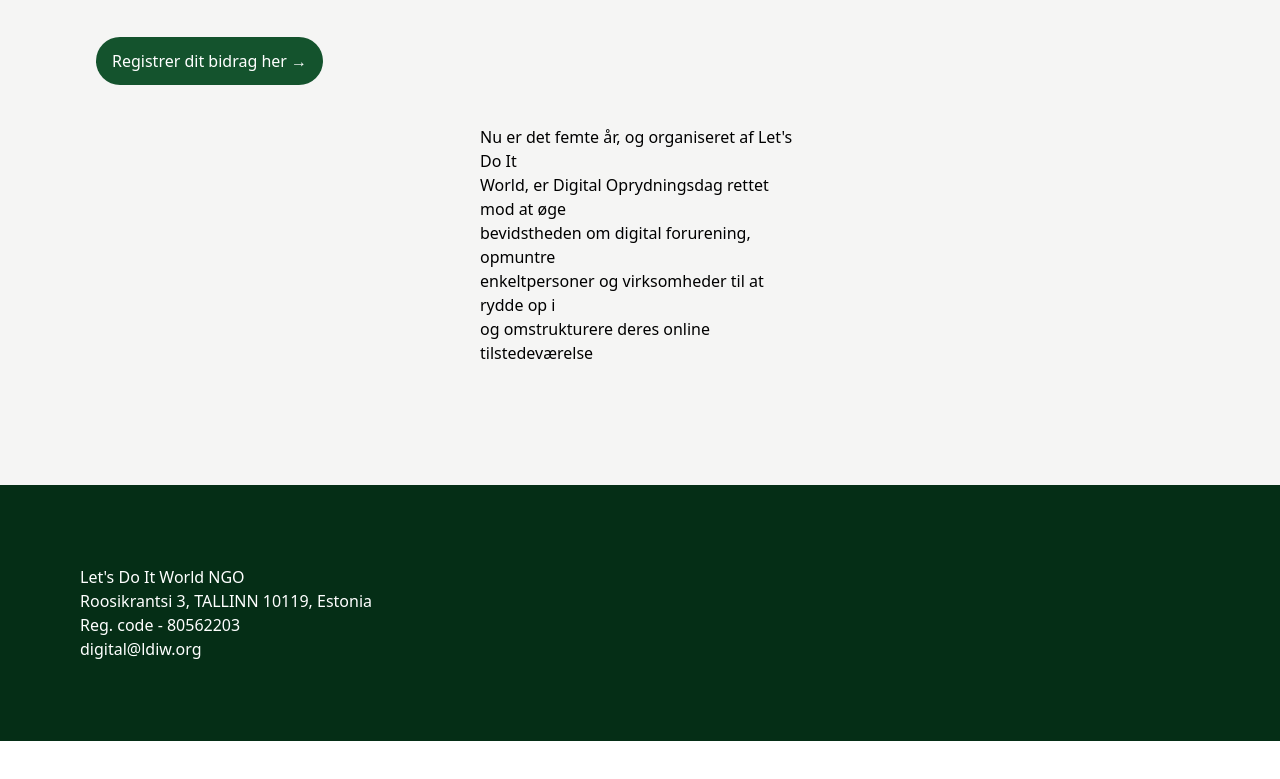
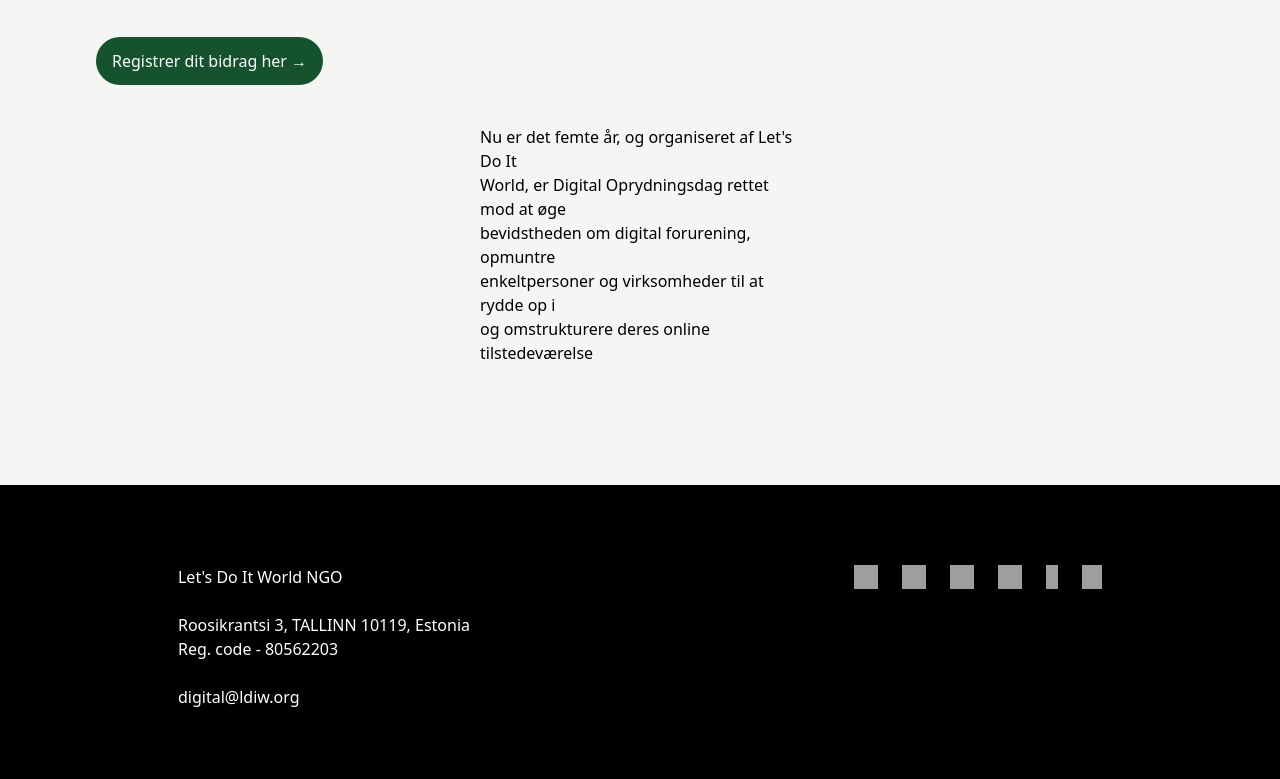
Before and after one commit to Fie-KEA/digital_oprydningsdag_team8, an Astro site: page / in a window 1280 px wide. Shown: the part 743-1522 px from the top of the page. Before the commit the page ends 1484 px from the top, so only its background shows below. Built offline with nearby package versions, Linux system fonts and the light colour scheme; Astro itself is replaced by a stand-in of ours; grey boxes are pictures that could not be loaded; a web font is replaced by a local one.

Commit message:
færdig footer

```diff
--- a/src/components/Footer.astro
+++ b/src/components/Footer.astro
@@ -1,11 +1,32 @@
 ---
 
 ---
-<section class="bg-green-950 text-white px-20 py-20">
+<section class="bg-black text-white px-20 py-20 flex flex-col gap-20 lg:flex-row justify-center lg:gap-96 font-thin">
   <div>
-  <p>Let's Do It World NGO</p>
-  <p>Roosikrantsi 3, TALLINN 10119, Estonia <br>Reg. code - 80562203</p>
+  <p class="mb-6">Let's Do It World NGO</p>
+  <p class="mb-6">Roosikrantsi 3, TALLINN 10119, Estonia <br>Reg. code - 80562203</p>
   <p>digital@ldiw.org</p>
   </div>
 
+  <div class="flex gap-6 ">
+    <a href="https://x.com/letsdoitworld">
+    <img class="w-6 h-6" src="public/x.png" alt="Oppefra"/>
+  </a>
+  <a href="https://www.youtube.com/worldcleanupday">
+    <img class="w-6 h-6" src="public/youtube.png" alt="Oppefra"/>
+  </a>
+  <a href="https://www.linkedin.com/company/world-cleanup-day-official">
+    <img class="w-6 h-6" src="public/linked.png" alt="Oppefra"/>
+  </a>
+    <a href="https://www.instagram.com/worldcleanupday.global">
+    <img class="w-6 h-6" src="public/insta.png" alt="Oppefra"/>
+  </a>
+    <a href="https://www.facebook.com/worldcleanupday.global">
+    <img class="w-3 h-6" src="public/face.png" alt="Oppefra"/>
+  </a>
+    <a href="https://www.tiktok.com/@worldcleanupday.global">
+    <img class="w-5 h-6" src="public/tiktok.png" alt="Oppefra"/>
+  </a>
+  </div>
+
   </section>
```
